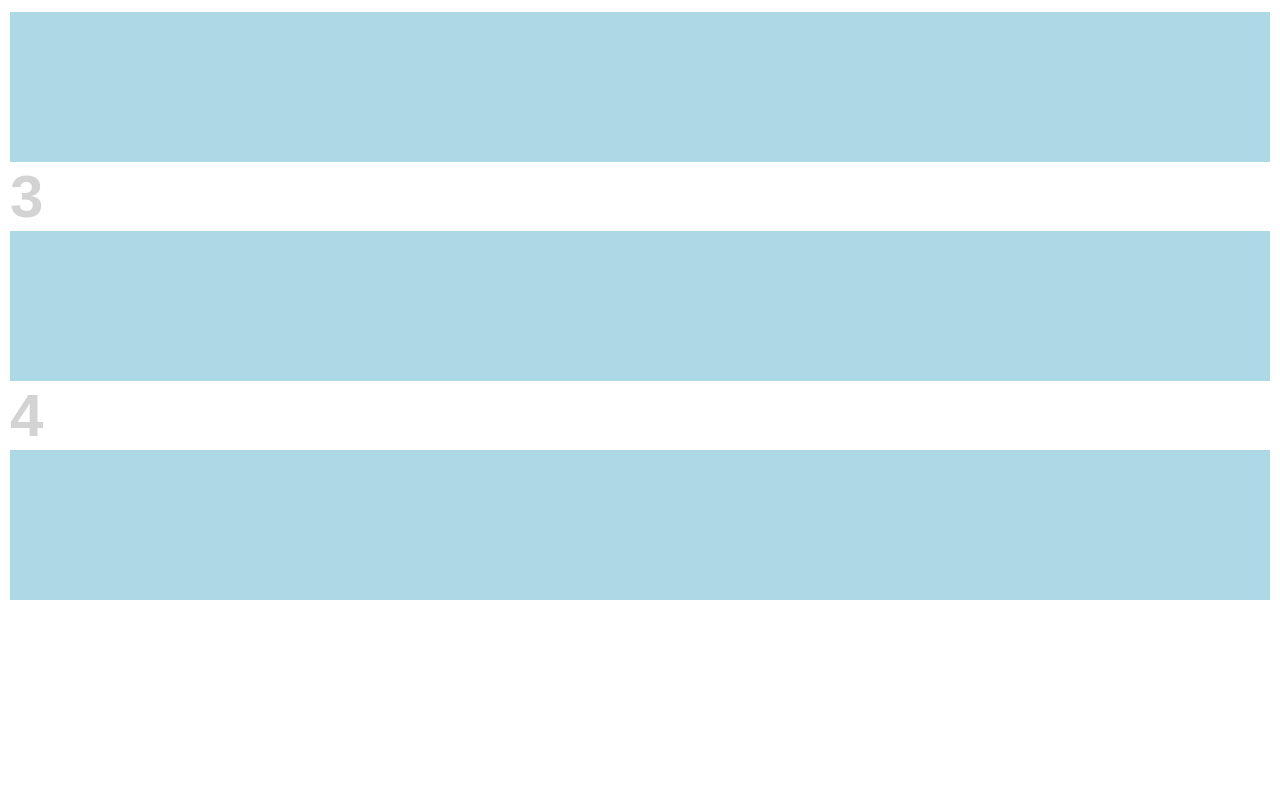
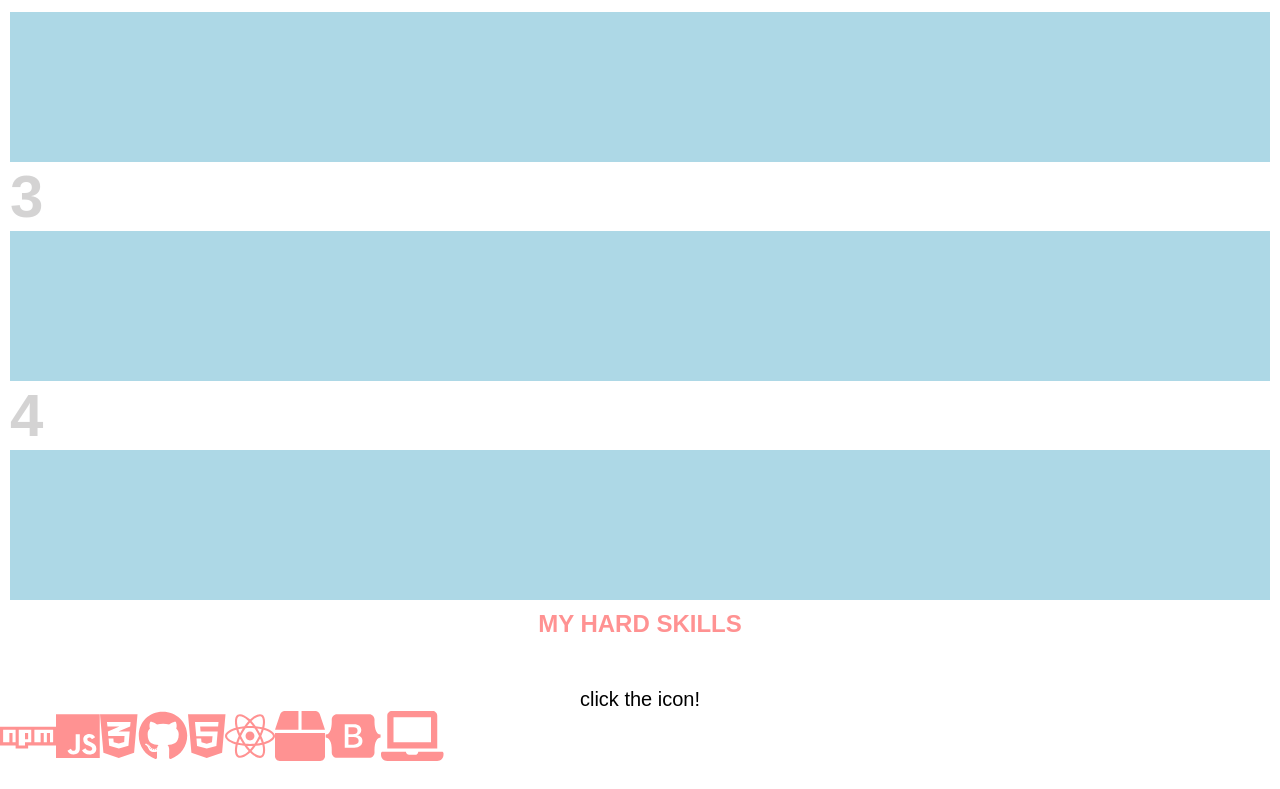
Before and after one commit to martynakiljan/my_portfolio, a React (Create React App) app: page / in a window 1280 px wide. Shown: the part 2008-2797 px from the top of the page. Built offline with nearby package versions, Linux system fonts and the light colour scheme.

Commit message:
add skills component, add a lot of icons from fontawesome

```diff
--- a/package.json
+++ b/package.json
@@ -3,6 +3,9 @@
   "version": "0.1.0",
   "private": true,
   "dependencies": {
+    "@fortawesome/fontawesome-svg-core": "^1.2.34",
+    "@fortawesome/free-brands-svg-icons": "^5.15.2",
+    "@fortawesome/react-fontawesome": "^0.1.14",
     "@testing-library/jest-dom": "^5.11.9",
     "@testing-library/react": "^11.2.5",
     "@testing-library/user-event": "^12.6.3",
--- a/src/components/Portfolio/Portfolio.js
+++ b/src/components/Portfolio/Portfolio.js
@@ -3,6 +3,7 @@ import Nav from '../Nav/Nav'
 import Header from '../Header/Header.js'
 import AboutMe from '../AboutMe/AboutMe'
 import Projects from '../Projects/Projects'
+import Skills from '../Skills/Skills'
 
 const Portfolio = () => {
 
@@ -12,6 +13,7 @@ const Portfolio = () => {
              <Header/>
              <AboutMe/>
              <Projects/>
+             <Skills/>
 
         </>
     )
--- /dev/null
+++ b/src/components/Skills/Skills.js
@@ -0,0 +1,105 @@
+import React from 'react';
+import {StyledBoxForSkills, StyledInfoForSkills} from './StyledSkills.styled'
+import Title from '../Titles/Title'
+import { FontAwesomeIcon } from '@fortawesome/react-fontawesome'
+// import { faNpm } from '@fortawesome/free-solid-svg-icons'
+import { faNpm, faJs, faCss3Alt, faGithub, faHtml5 , faReact, faBootstrap} from "@fortawesome/free-brands-svg-icons"
+import { faBox, faTasks, faGraduationCap, faRunning, faLaptop, faExclamationCircle, faTrophy } from "@fortawesome/free-solid-svg-icons";
+
+const Skills = () => {
+    return (
+        <>
+        <Title>My hard skills</Title>
+        <StyledInfoForSkills>click the icon!</StyledInfoForSkills>
+
+
+        <StyledBoxForSkills>
+
+
+         <FontAwesomeIcon
+               className="iconFontAwesome--aboutMe"
+               icon={faNpm}
+               secondary
+         />
+        <FontAwesomeIcon
+               className="iconFontAwesome--aboutMe"
+               icon={faJs}
+               secondary
+         />
+
+        <FontAwesomeIcon
+               className="iconFontAwesome--aboutMe"
+               icon={faCss3Alt}
+               secondary
+         />
+
+        <FontAwesomeIcon
+               className="iconFontAwesome--aboutMe"
+               icon={faGithub}
+               secondary
+         />
+        <FontAwesomeIcon
+               className="iconFontAwesome--aboutMe"
+               icon={faHtml5}
+               secondary
+         />
+        <FontAwesomeIcon
+               className="iconFontAwesome--aboutMe"
+               icon={faReact}
+               secondary
+         />
+        <FontAwesomeIcon
+               className="iconFontAwesome--aboutMe"
+               icon={faBox}
+               secondary
+         />
+        <FontAwesomeIcon
+               className="iconFontAwesome--aboutMe"
+               icon={faBootstrap}
+               secondary
+         />
+        <FontAwesomeIcon
+               className="iconFontAwesome--aboutMe"
+               icon={faLaptop}
+               secondary
+         />
+
+
+        </StyledBoxForSkills>
+
+
+
+        <Title>My soft skills</Title>
+
+        <FontAwesomeIcon
+               className="iconFontAwesome--aboutMe"
+               icon={faTasks}
+               secondary
+         />
+
+        <FontAwesomeIcon
+               className="iconFontAwesome--aboutMe"
+               icon={faGraduationCap}
+               secondary
+         />
+        <FontAwesomeIcon
+               className="iconFontAwesome--aboutMe"
+               icon={faRunning}
+               secondary
+         />
+        <FontAwesomeIcon
+               className="iconFontAwesome--aboutMe"
+               icon={faExclamationCircle}
+               secondary
+         />
+        <FontAwesomeIcon
+               className="iconFontAwesome--aboutMe"
+               icon={faTrophy}
+               secondary
+         />
+        </>
+    )
+
+}
+
+export default Skills;
--- /dev/null
+++ b/src/components/Skills/StyledSkills.styled.js
@@ -0,0 +1,14 @@
+import styled from 'styled-components';
+
+
+export const StyledBoxForSkills = styled.div`
+    display: flex;
+    min-height: 40vh;
+
+`;
+export const StyledInfoForSkills = styled.div`
+   font-size: 20px;
+   width: 100%;
+   text-align: center;
+
+`;
--- a/src/style/App.css
+++ b/src/style/App.css
@@ -8,3 +8,8 @@
 font-size: 50px;
 color: #FF9292;
 }
+
+.fa-js-square {
+  font-size: 20px;
+  color: black
+}
```
Also changed, not shown: 1 other file (tests, documents, lock files or other folders).
